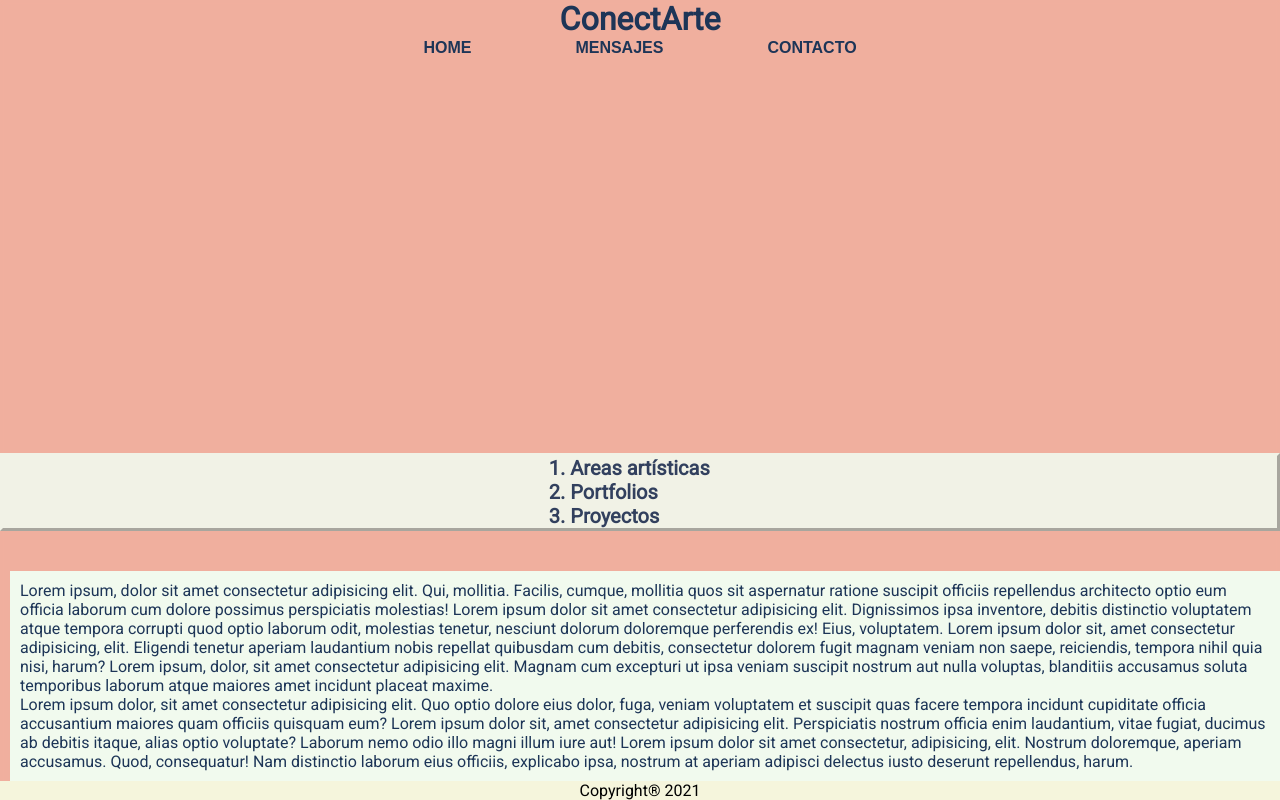
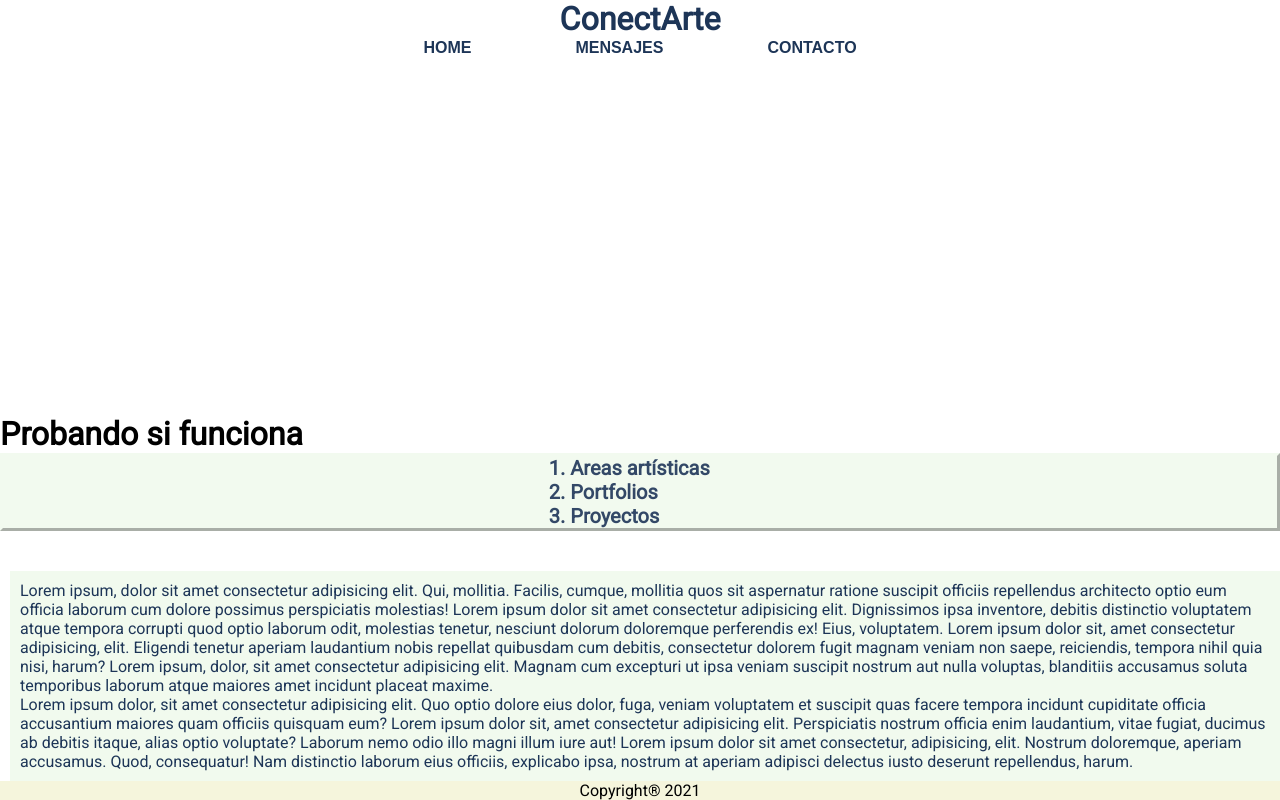
Before and after one commit to SofiaBedmar/ConectArtePI, a plain HTML site: page Conectarte principal/index.html in a window 1280 px wide. Drawn offline with Linux system fonts and the light colour scheme.

Commit message:
css-cambio

```diff
--- a/Conectarte principal/css/index.css
+++ b/Conectarte principal/css/index.css
@@ -15,7 +15,7 @@
 }
 
 body{
-	background-color: #F0AF9E;
+	background-color: #fff;
 	font-family:'Roboto';
 	backdrop-filter: blur(2px);
 	display: grid;
--- a/Conectarte principal/index.html
+++ b/Conectarte principal/index.html
@@ -17,7 +17,7 @@
 				<li><a href="Contacto.html">Contacto</a></li>
 			</ul>
 		</nav>
-
+<h1>Probando si funciona</h1>
 		<article class="recuadro">
 			<ol>
 				<li class="list">Areas artísticas</li>
```
